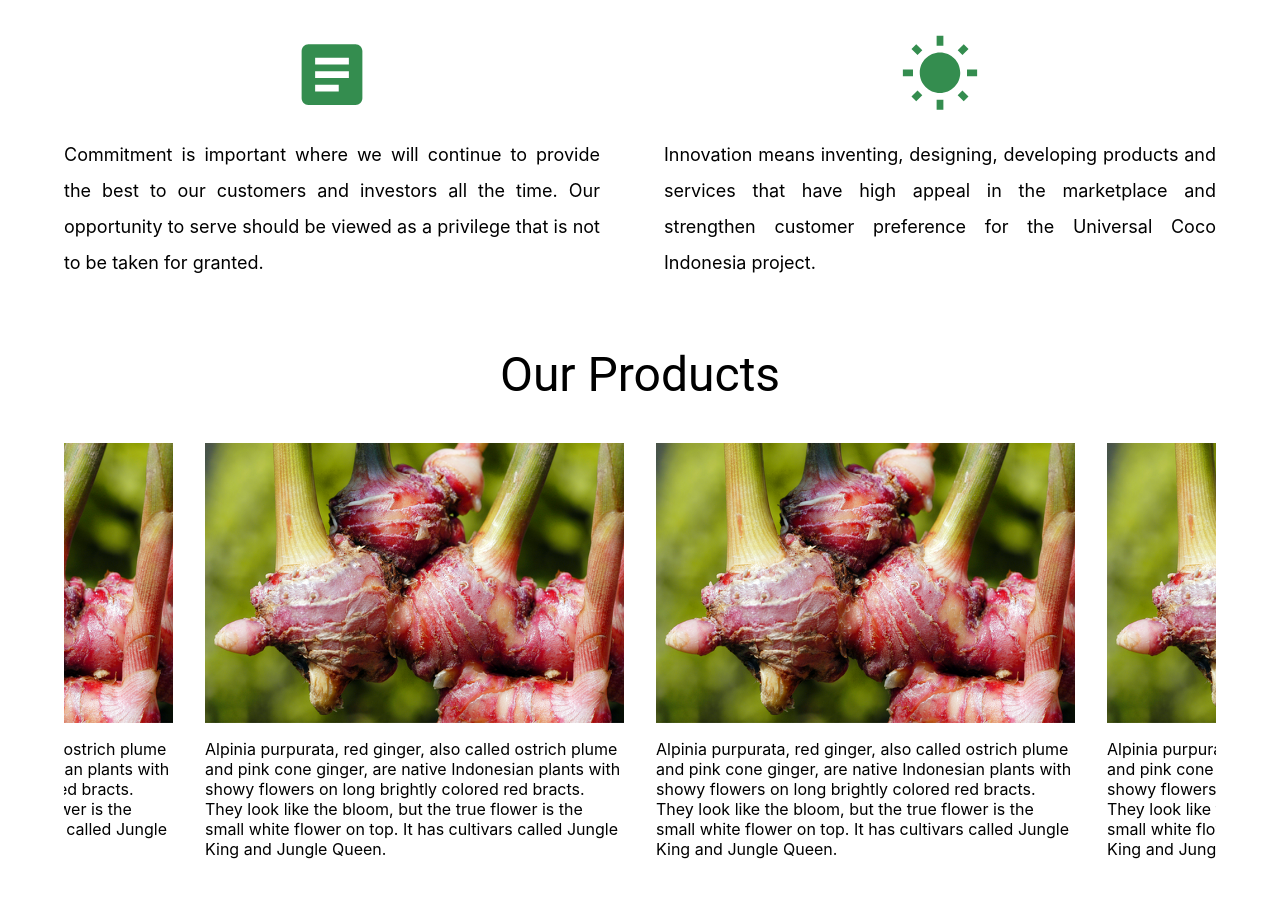
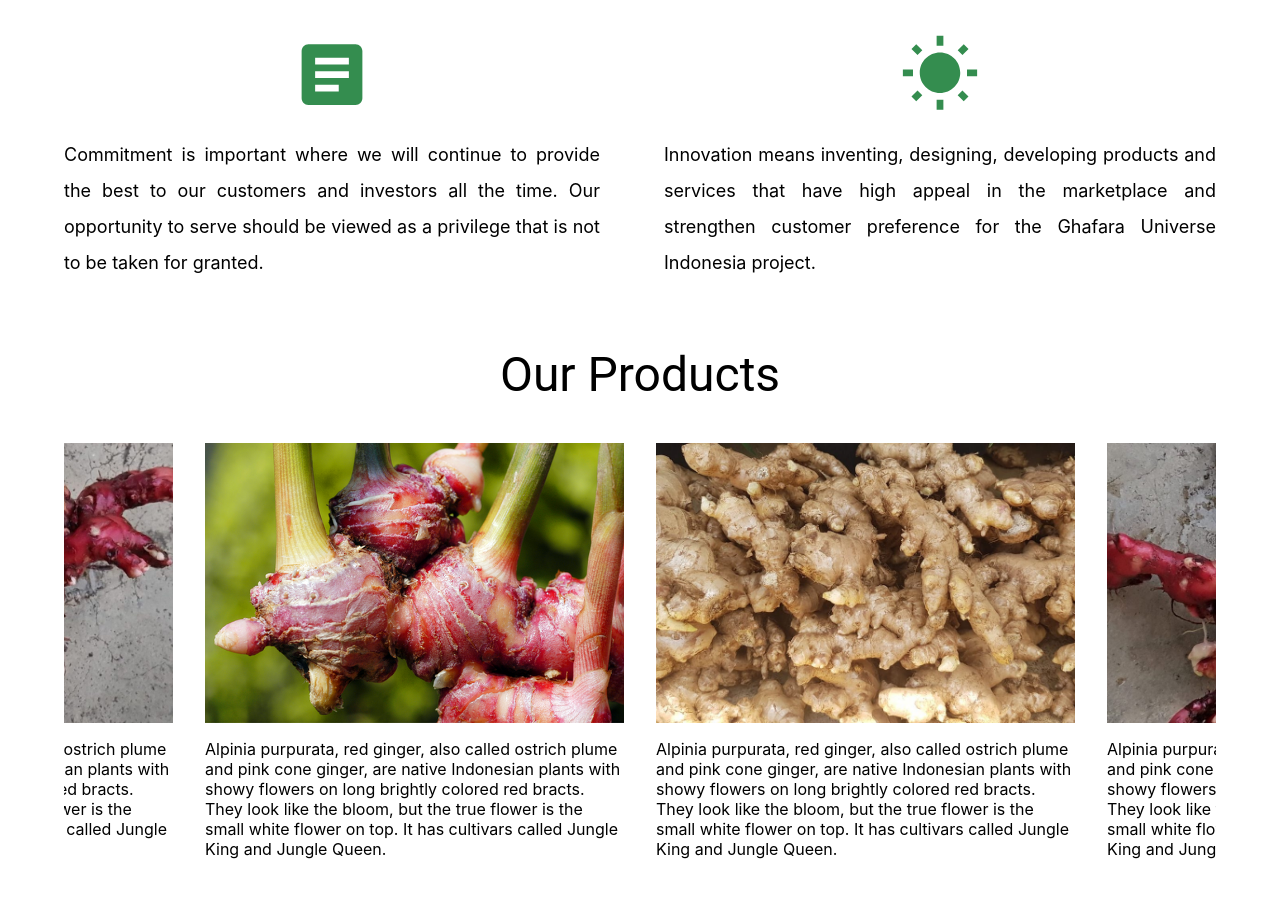
Before and after one commit to bimaaghafara/web-spices, a Next.js app: page / in a window 1280 px wide. Shown: the part 1500-2398 px from the top of the page. Built offline with nearby package versions, Linux system fonts and the light colour scheme.

Commit message:
update image

```diff
--- a/src/modules/home/components/key-features.js
+++ b/src/modules/home/components/key-features.js
@@ -25,7 +25,7 @@ const KeyFeatures = () => (
             <Grid item xs={12} sm={6} className="key-right">
                 <ThumbUpAltIcon />
                 <p>
-                    Quality is exhibited in many ways by selling and supporting products and services that delight customers, establishing a work environment , delivering financial results that meet investor expectations.
+                    Quality is exhibited in many ways by selling and supporting products and services that delight customers, establishing a work environment, delivering financial results that meet investor expectations.
                 </p>
             </Grid>
             <Grid item xs={12} sm={6} className="key-left">
@@ -37,7 +37,7 @@ const KeyFeatures = () => (
             <Grid item xs={12} sm={6} className="key-right">
                 <WbSunnyIcon />
                 <p>
-                Innovation means inventing, designing, developing products and services that have high appeal in the marketplace and strengthen customer preference for the Universal Coco Indonesia project.
+                Innovation means inventing, designing, developing products and services that have high appeal in the marketplace and strengthen customer preference for the Ghafara Universe Indonesia project.
                 </p>
             </Grid>
         </Grid>
--- a/src/modules/home/components/products.js
+++ b/src/modules/home/components/products.js
@@ -47,7 +47,7 @@ const Products = () => {
                 </div>
                 <div>
                     <Box sx={{ p: ['2px', '16px']}}>
-                        <img src="/img/jahe-merah.png" alt="" style={{ maxWidth: '100%' }} />
+                        <img src="/img/jahe-gajah.jpeg" alt="" style={{ maxWidth: '100%' }} />
                         <p>
                         Alpinia purpurata, red ginger, also called ostrich plume and pink cone ginger, are native Indonesian plants with showy flowers on long brightly colored red bracts. They look like the bloom, but the true flower is the small white flower on top. It has cultivars called Jungle King and Jungle Queen.
                         </p>
@@ -55,7 +55,7 @@ const Products = () => {
                 </div>
                 <div>
                     <Box sx={{ p: ['2px', '16px']}}>
-                        <img src="/img/jahe-merah.png" alt="" style={{ maxWidth: '100%' }} />
+                        <img src="/img/jahe-merah.jpeg" alt="" style={{ maxWidth: '100%' }} />
                         <p>
                         Alpinia purpurata, red ginger, also called ostrich plume and pink cone ginger, are native Indonesian plants with showy flowers on long brightly colored red bracts. They look like the bloom, but the true flower is the small white flower on top. It has cultivars called Jungle King and Jungle Queen.
                         </p>
```
Also changed, not shown: public/img/jahe-gajah.jpeg (added), public/img/jahe-merah.jpeg (added).
